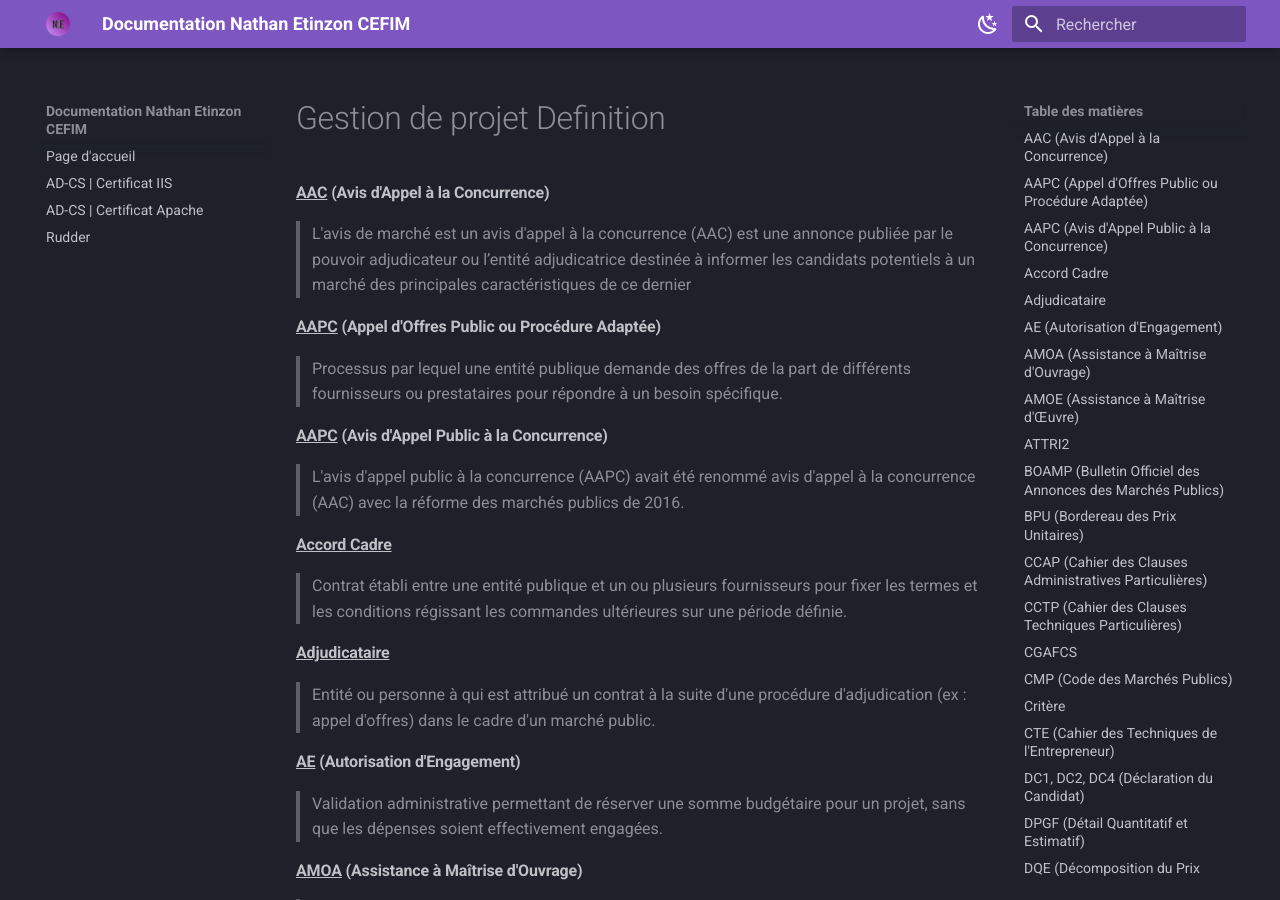
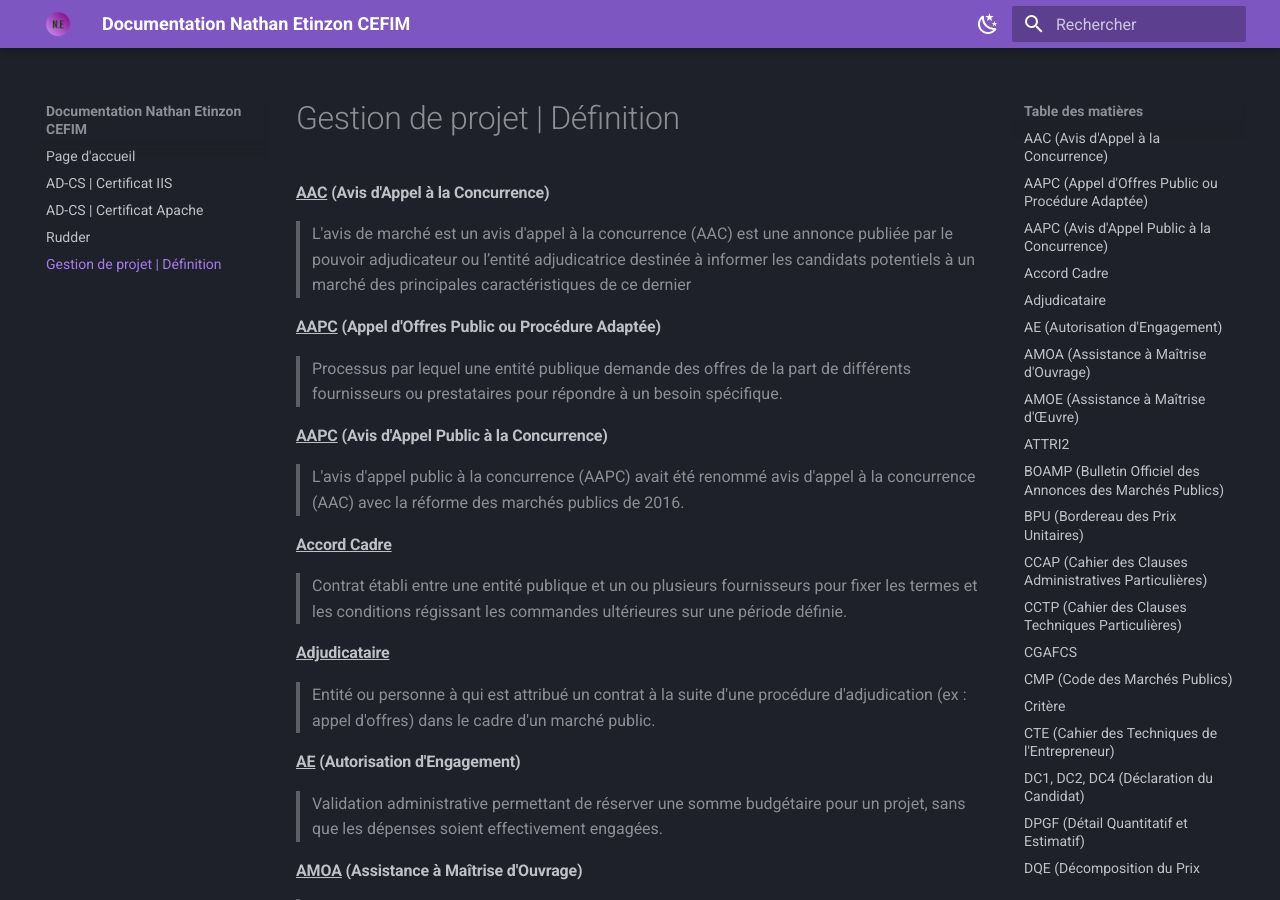
Before and after one commit to NathanEtinzon/CEFIM, an MkDocs documentation site: the page built from docs/Gestion_de_projet_Definition.md, in a window 1280 px wide and 900 px high. Built offline with MkDocs 1.6.1 and Material for MkDocs 9.7.7, drawn with Linux system fonts in a browser that asks for light colours.

Commit message:
Correction 2

```diff
--- a/mkdocs.yml
+++ b/mkdocs.yml
@@ -51,3 +51,4 @@
   - AD-CS | Certificat IIS: AD-CS_Certificat_IIS.md
   - AD-CS | Certificat Apache: AD-CS_Certificat_Apache.md
   - Rudder: ITIL_Etinzon_Nathan.md
+  - Gestion de projet | Définition : Gestion_de_projet_Definition.md
```
